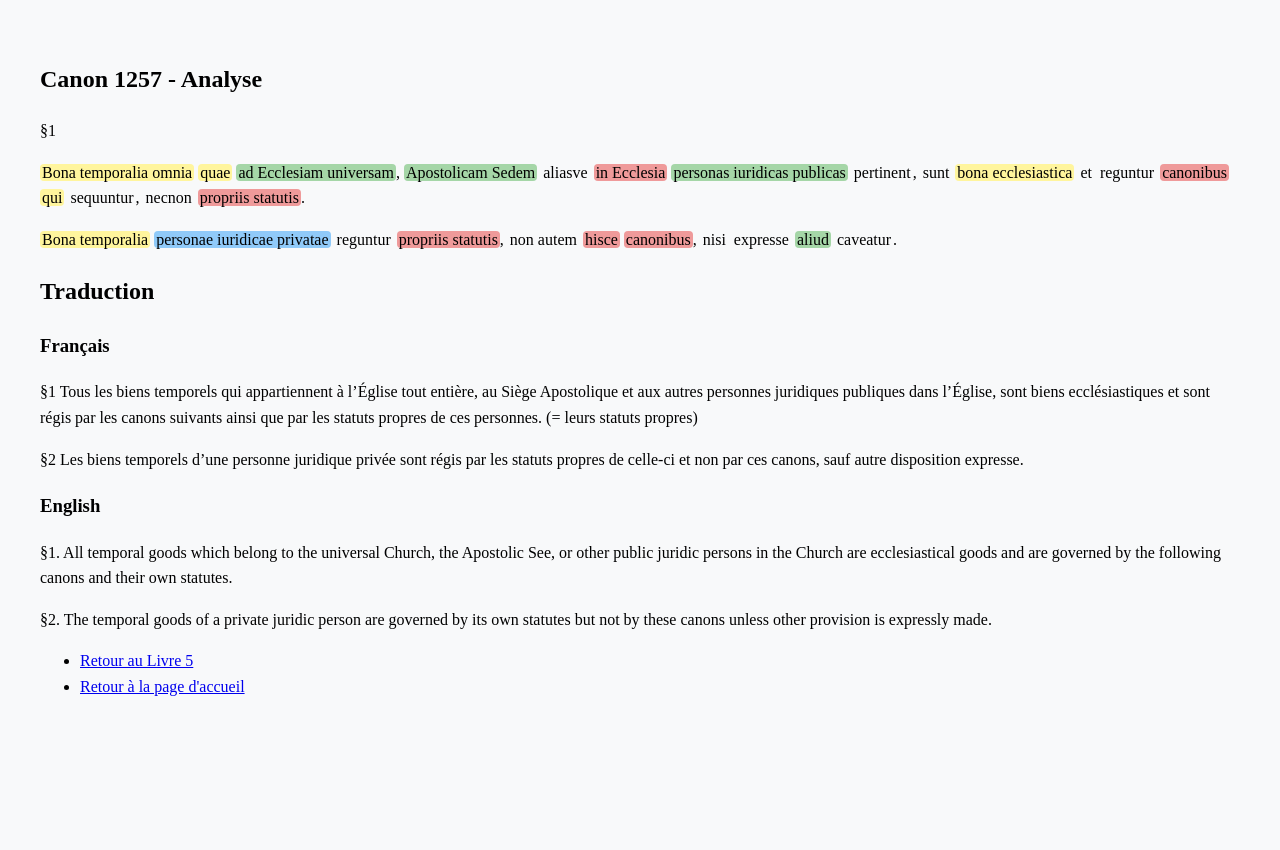
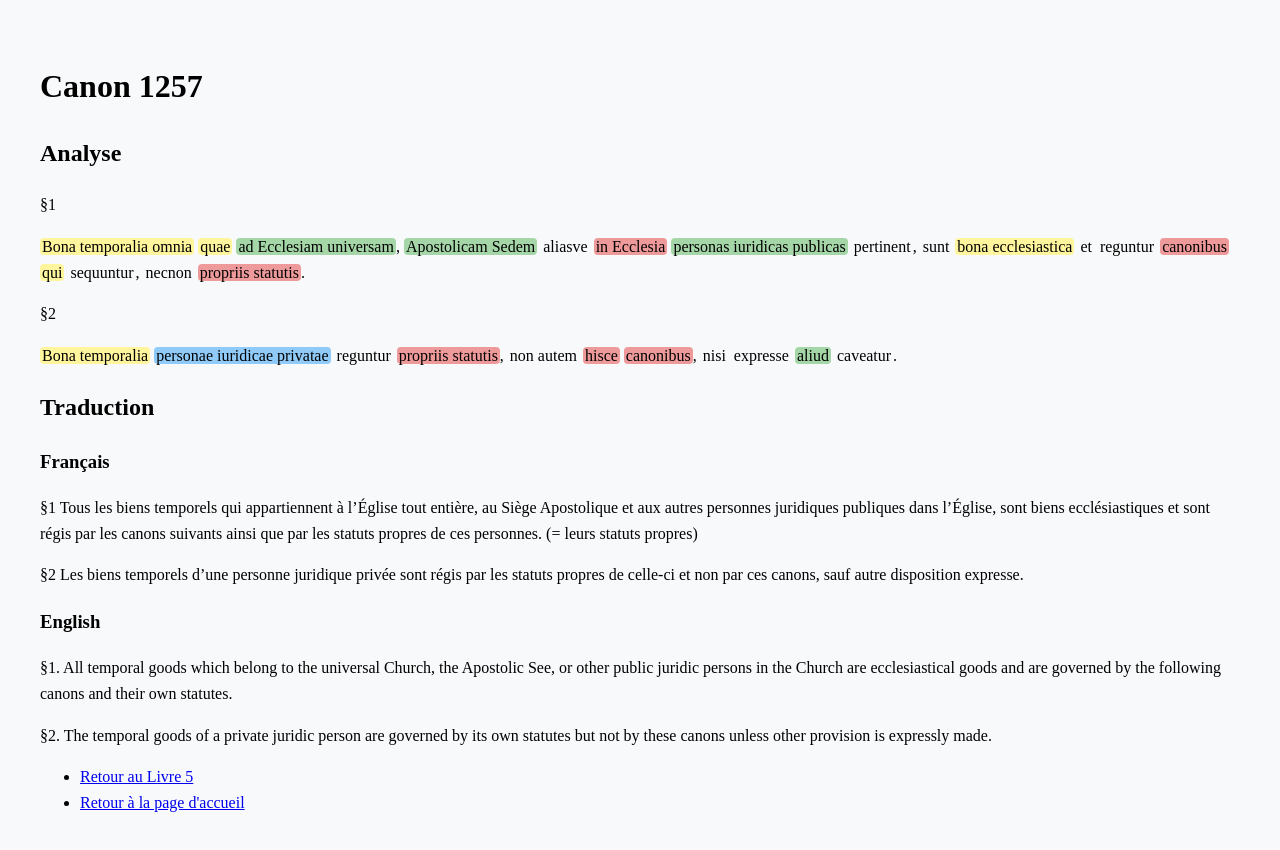
Before and after one commit to elibruyere/canon-1257, a plain HTML site: page index.html in a window 1280 px wide. Before the commit the page ends 800 px from the top, so only its background shows below. Drawn offline with Linux system fonts and the light colour scheme.

Commit message:
Update index.html

```diff
--- a/index.html
+++ b/index.html
@@ -35,7 +35,8 @@
   </style>
 </head>
 <body>
-  <h2>Canon 1257 - Analyse</h2>
+    <h1>Canon 1257</h1>
+  <h2>Analyse</h2>
   <p>
     §1
   </p>
@@ -57,6 +58,9 @@
     <span class="word" data-info="Verbe déponent (sequor), présent 3pp.">sequuntur</span>,
     <span class="word" data-info="Conjonction adverbiale = ainsi que">necnon</span>
     <span class="word ablative" data-info="Complément d'agent, suite = par leurs propres statuts">propriis statutis</span>.
+  </p>
+      <p>
+    §2
   </p>
        <p>
 <span class="word nominative" data-info="Sujet principal et adjectif. Nominatif neutre pluriel = Les biens temporels">Bona temporalia</span>
```
